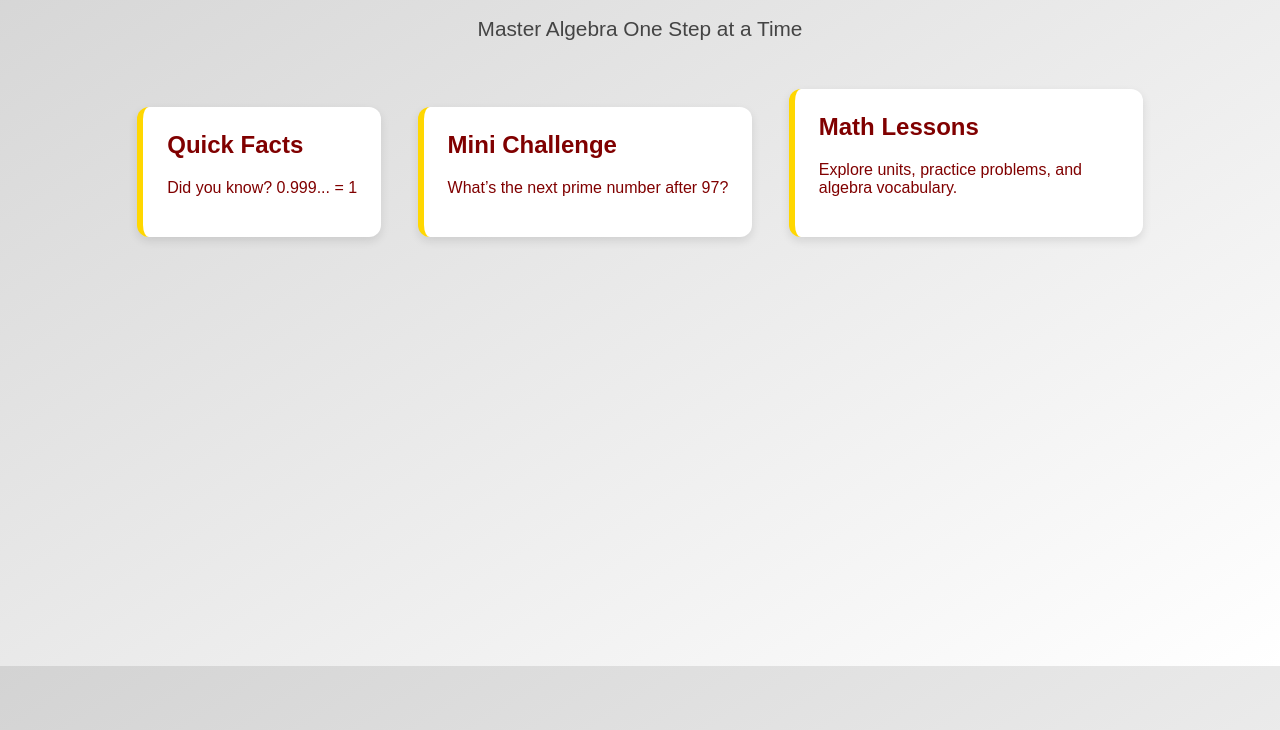
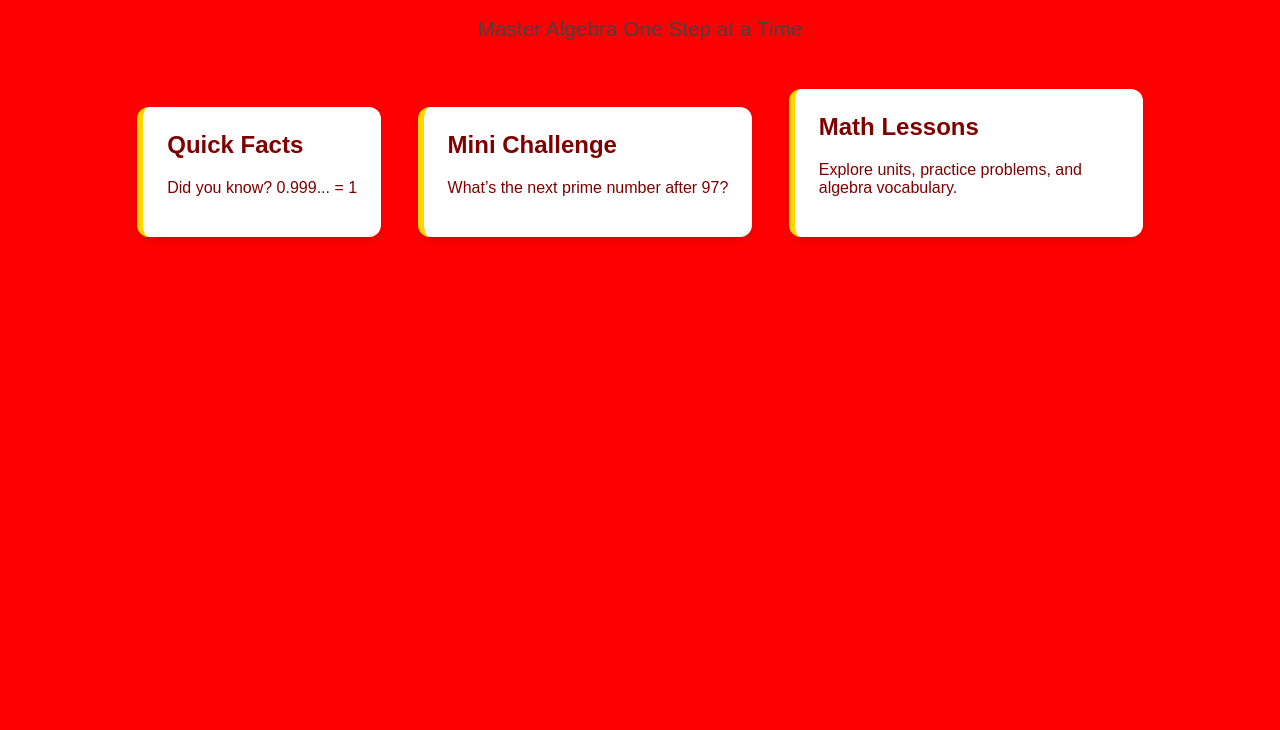
Before and after one commit to Anthony10241/InfinityLabs, a plain HTML site: page index.html in a window 1280 px wide. Shown: the part 134-864 px from the top of the page. Drawn offline with Linux system fonts and the light colour scheme.

Commit message:
Update index.html

```diff
--- a/index.html
+++ b/index.html
@@ -5,17 +5,17 @@
   <meta name="viewport" content="width=device-width, initial-scale=1.0" />
   <title>InfinityLabs - Algebra Explorer</title>
   <style>
-    /* Apply a full height background */
+    /* Full height background */
     html, body {
       margin: 0;
       padding: 0;
-      height: 100%; /* Make sure the background stretches fully */
+      height: 100%; /* Ensure background fills the whole page */
     }
 
     body {
       font-family: Arial, sans-serif;
       text-align: center;
-      background: linear-gradient(to bottom right, #D3D3D3, #ffffff); /* Gradient background */
+      background-color: red; /* Solid color for testing */
       color: #800000;
       padding: 2rem;
       min-height: 100vh;
```
